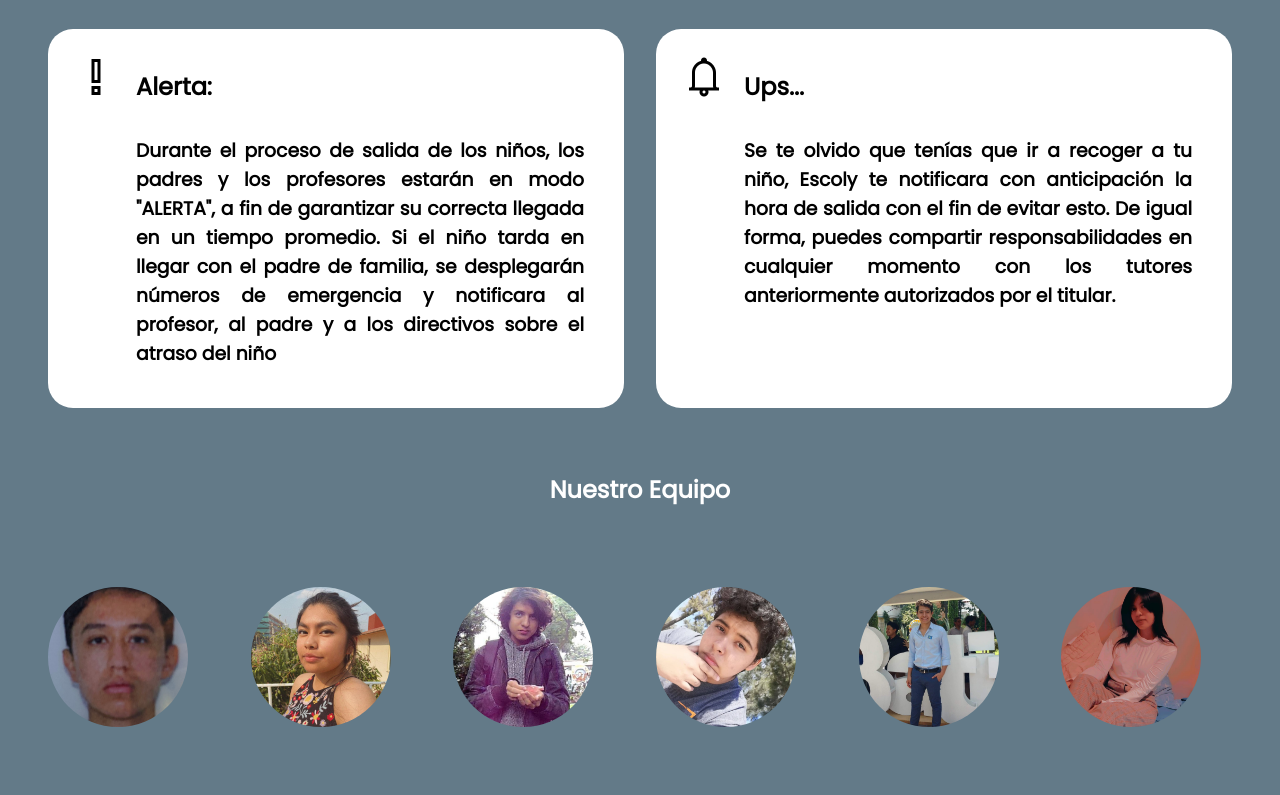
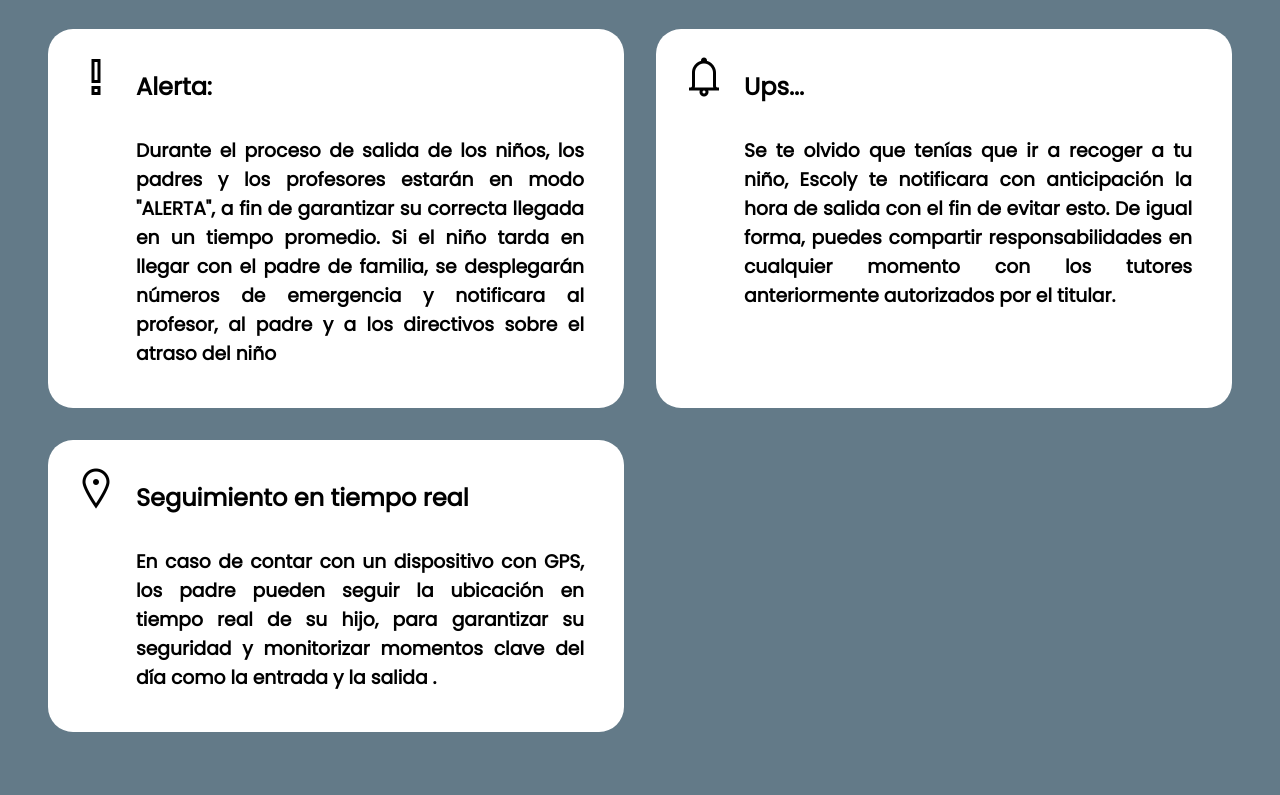
Before and after one commit to DRCorona21/EscolyV4, a website: page public/index.html in a window 1280 px wide. Shown: the part 2297-3092 px from the top of the page. Drawn offline with nearby package versions, Linux system fonts and the light colour scheme.

Commit message:
Modify index page

```diff
--- a/public/index.html
+++ b/public/index.html
@@ -5,7 +5,8 @@
     <meta charset="UTF-8">
     <meta http-equiv="X-UA-Compatible" content="IE=edge">
     <meta name="viewport" content="width=device-width, initial-scale=1.0">
-    <title>Index</title>
+    <title>Escoly</title>
+    <link rel="icon" href="css/img/Logo-Escoly sin letras.png" type="image/icon type">
     <link rel="stylesheet" href="css/cssindex.css">
     <link rel="stylesheet"
         href="https://maxst.icons8.com/vue-static/landings/line-awesome/line-awesome/1.3.0/css/line-awesome.min.css">
@@ -49,7 +50,6 @@
 
     <h2 class="" style="text-align: center;">Caracteristicas de Escoly</h2>
     <section class="caracteristicas">
-
         <div class="caracteristicasGral">
             <div>
                 <span class="las la-check-double"></span>
@@ -60,7 +60,6 @@
                     directa,
                     por lo que aplicación solo será el medio por el cual se asegure la integridad de los menores.</h3>
             </div>
-
         </div>
         <div class="caracteristicasGral">
             <div>
@@ -76,8 +75,6 @@
                     autorizadas para la recogida del niño y
                     confirmaciones a fin de garatozar mayor seguridad</h3>
             </div>
-
-
         </div>
         <div class="caracteristicasGral">
             <div>
@@ -110,8 +107,6 @@
                     igual manera se tendrá que verificar la llegada
                     con su tutor mediante Escoly.</h3>
             </div>
-
-
         </div>
         <div class="caracteristicasGral">
             <div>
@@ -127,7 +122,6 @@
                     padre de familia, se desplegarán números
                     de emergencia y notificara al profesor, al padre y a los directivos sobre el atraso del niño</h3>
             </div>
-
         </div>
         <div class="caracteristicasGral">
             <div>
@@ -142,46 +136,21 @@
                     momento con los tutores anteriormente
                     autorizados por el titular.</h3>
             </div>
-
         </div>
-
+        <div class="caracteristicasGral">
+            <div>
+                <span class="las la-map-marker"></span>
+            </div>
+            <div class="caracteristicasinfo">
+                <h2 class="">Seguimiento en tiempo real</h2>
+                <h3 class="">En caso de contar con un dispositivo con GPS, los padre pueden seguir la ubicación en tiempo
+                    real de su hijo, para garantizar su seguridad y monitorizar momentos clave del día como la entrada y
+                    la salida .</h3>
+                </h3>
+            </div>
+        </div>
     </section>
 
-    <h2 class="" style="text-align: center;">Nuestro Equipo</h2>
-    <section class="caracteristicas2">
-        <div class="caracteristicasGral2">
-            <div>
-                <span><img src="css/img/Diego.jpg"></span>
-            </div>
-        </div>
-        <div class="caracteristicasGral2">
-            <div>
-                <span><img src="css/img/Sui.png"></span>
-            </div>
-        </div>
-        <div class="caracteristicasGral2">
-            <div>
-                <span><img src="css/img/jesse.png"></span>
-            </div>
-        </div>
-        <div class="caracteristicasGral2">
-            <div>
-                <span><img src="css/img/ian.png"></span>
-            </div>
-        </div>
-        <div class="caracteristicasGral2">
-            <div>
-                <span><img src="css/img/pozoz.png"></span>
-            </div>
-        </div>
-        <div class="caracteristicasGral2">
-            <div>
-                <span><img src="css/img/itz.jpg"></span>
-            </div>
-        </div>
-
-
-    </section>
 </body>
 
 </html>
```
Also changed, not shown: public/css/img/Diego.jpg (deleted), public/css/img/Sui.png (deleted), public/css/img/ian.png (deleted), public/css/img/itz.jpg (deleted), public/css/img/jesse.png (deleted), public/css/img/pozoz.png (deleted).
